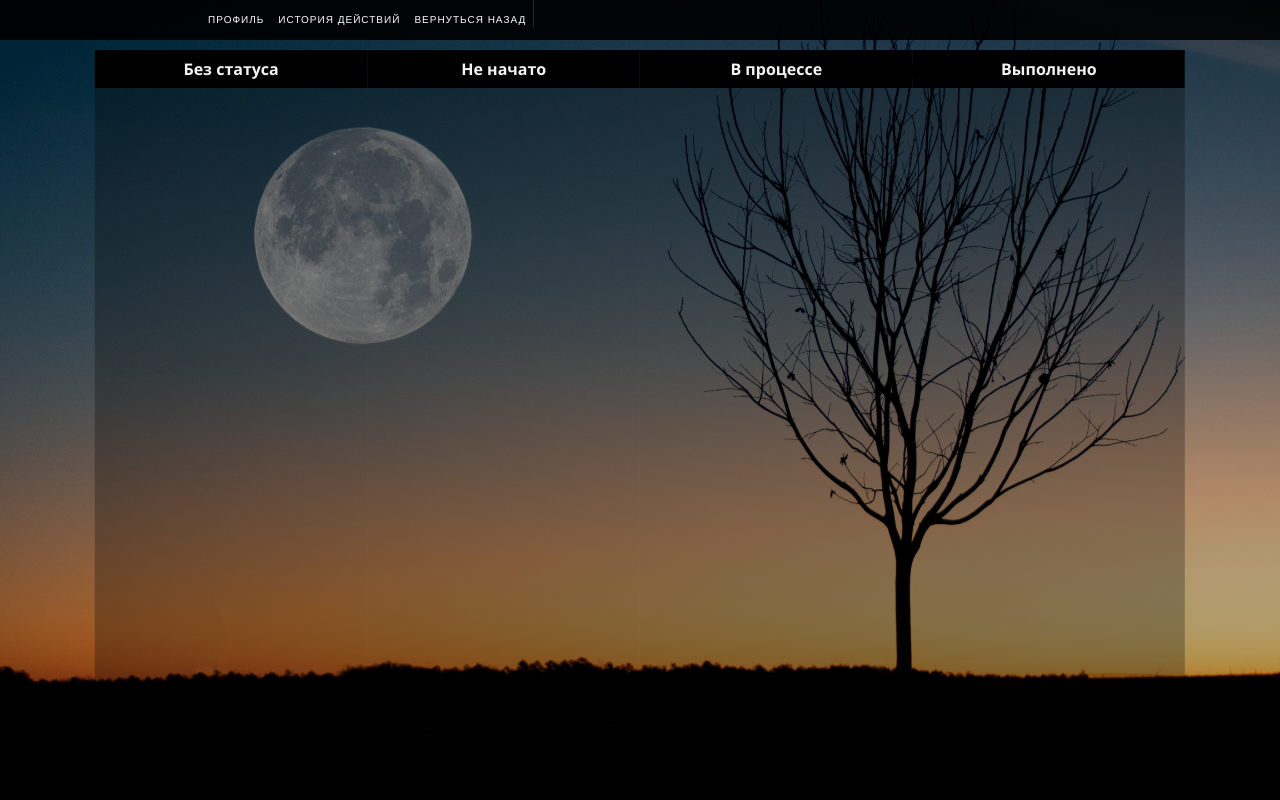
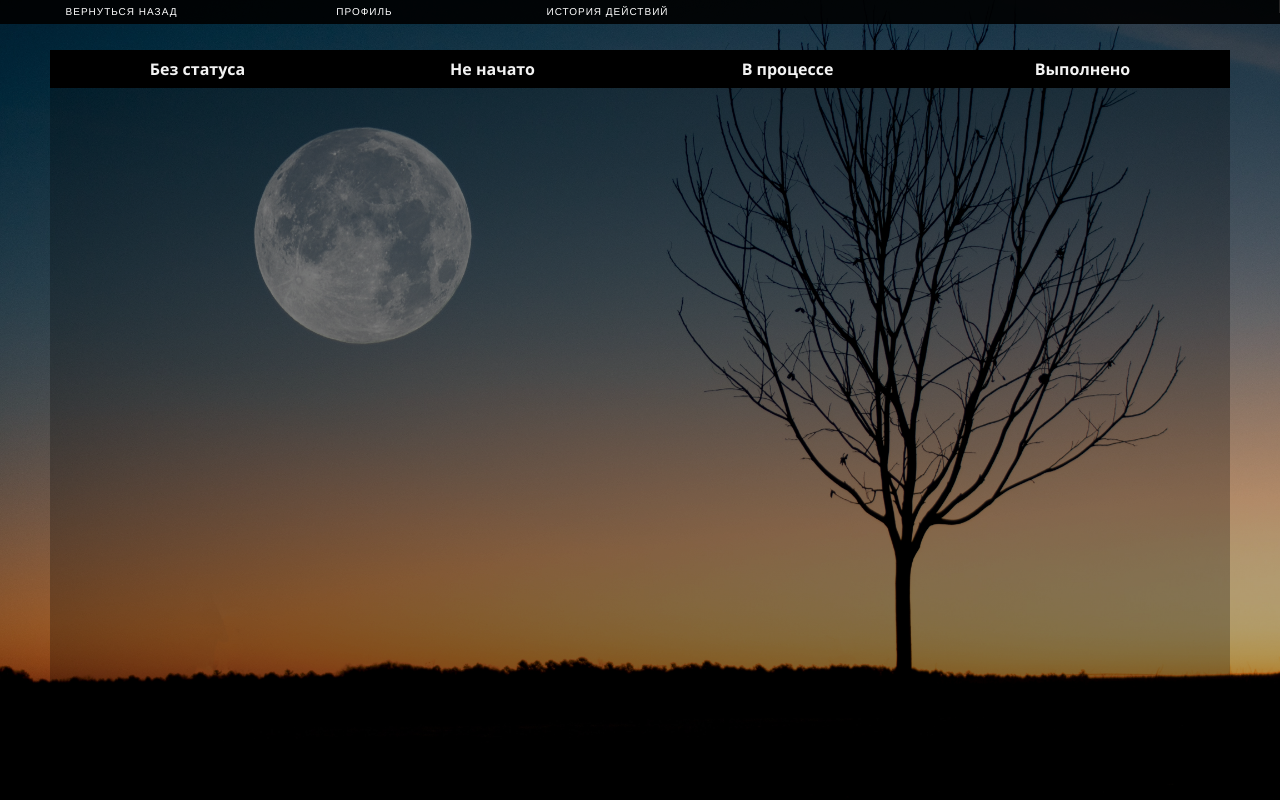
Before and after one commit to Vaskin-Vadim/todo-project, a Flask app: page /show_dash/1 in a window 1280 px wide. Run offline with Flask 2, Linux system fonts and the light colour scheme; the visitor is signed in with stand-in values (Sample User, id 1); data comes from the database, SQL or seed files in the repository; data that the repository does not hold is empty; some libraries are stand-ins or nearby versions.

Commit message:
last version

```diff
--- a/static/style.css
+++ b/static/style.css
@@ -83,9 +83,9 @@ h1{
 
 .form2{
     position: absolute;
-    height: 64%;
+    height: 60%;
     width: 76%;
-    top: 42%;
+    top: 43%;
     left: 50%;
     transform: translate(-50%,-50%);
     background: rgba(10, 9, 12, 0.7);
--- a/static/styles2.css
+++ b/static/styles2.css
@@ -11,13 +11,11 @@ background-size: cover;
 
 .head{
   display: flex;
-  width: 93%;
+  width: 100%;
+  height: 73%;
   min-height: 100vh;
   justify-content: center;
-  /* align-items: center; */
   padding: 50px;
-  top:50%;
-  /* background: #ccc; */
   position: fixed; top: 50%; left: 50%;
   -webkit-transform: translate(-50%, -50%);
   -ms-transform: translate(-50%, -50%);
@@ -191,7 +189,6 @@ a:-webkit-any-link {
   color: white;
   cursor: pointer;
   text-decoration: auto;
-  float:right;
 }
 
 #overlay {
@@ -204,9 +201,7 @@ a:-webkit-any-link {
   background-color: rgba(0, 0, 0, 0.3);
 }
 /*
-#overlay.active {
-  /* display: block; */
-}
+
 
 #todo_input,
 #submit #select{
@@ -329,7 +324,7 @@ padding: 0;
 list-style-type:none;
 }
 header {
-  height:40px;
+  height:3%;
   width:100%;
   position:fixed;
   background:rgba(0,0,0,0.9);
@@ -339,12 +334,13 @@ header li {
   float: left;
   list-style-type:none;
   border-right: 1px solid #252525;
+  width: 100%;
 }
 header li a {
   float: left;
-  /* width: 98px; */
+  width: 19%;
   height: 12px;
-  padding: 14px 7px;
+  padding: 0.5% 2%;
   color: #fff;
   text-decoration: none;
   text-align: center;
--- a/templates/base.html
+++ b/templates/base.html
@@ -13,7 +13,6 @@
 
 
     <header>
-      <div class="logo"></div>
       <div class="nav">
         <ul>
           <li id="show-nails">
```
